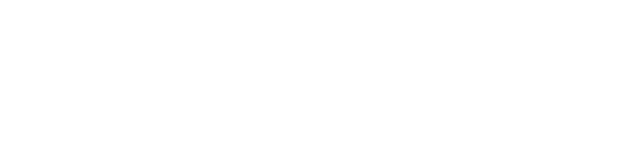
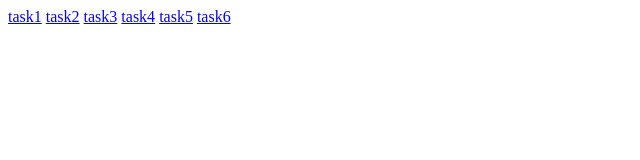
Before and after one commit to warunc/css-code1, a plain HTML site: page index7.html in a window 1280 px wide. Shown: the whole page, without its empty margins (0-640 px from the left). Drawn offline with Linux system fonts and the light colour scheme.

Commit message:
Add files via upload

```diff
--- a/index7.html
+++ b/index7.html
@@ -1,18 +1,21 @@
 <!DOCTYPE html>
 <html lang="en">
+
 <head>
     <meta charset="UTF-8">
     <meta name="viewport" content="width=device-width, initial-scale=1.0">
     <title>Document</title>
 </head>
+
 <body>
-    <a href="./index.html"></a>
-    <a href="./index2.html"></a>
-    <a href="./index3.html"></a>
-    <a href="./index4.html"></a>
-    <a href="./index5.html"></a>
-    <a href="./index6.html"></a>
+    <a href="./index.html">task1</a>
+    <a href="./index2.html">task2</a>
+    <a href="./index3.html">task3</a>
+    <a href="./index4.html">task4</a>
+    <a href="./index5.html">task5</a>
+    <a href="./index6.html">task6</a>
     <a href="./style.css"></a>
     <a href="./styles.css"></a>
 </body>
+
 </html>
```
